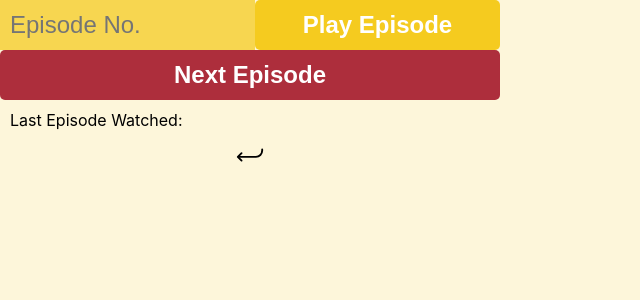
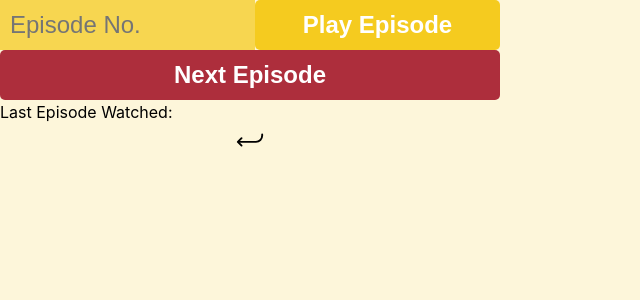
Before and after one commit to NivOzer/Anime-Binger, a React (Create React App) app: page /#/anime in a window 1280 px wide. Shown: the top 300 px of the page, without its empty margins (0-640 px from the left). Built offline with nearby package versions, Linux system fonts and the light colour scheme; a web font is replaced by a local one.

Commit message:
Styling update

```diff
--- a/src/components/Anime.tsx
+++ b/src/components/Anime.tsx
@@ -107,7 +107,11 @@ function Anime() {
         <span className="lastWatched">{episodeNumber}</span>
       </p>
       <Link to="/" style={{ color: "black" }}>
-        <IonIcon icon={returnDownBack} style={{ fontSize: "30px" }} />
+        <IonIcon
+          className="backButton"
+          icon={returnDownBack}
+          style={{ fontSize: "30px" }}
+        />
       </Link>
     </div>
   );
--- a/src/styles/AnimeStyles.css
+++ b/src/styles/AnimeStyles.css
@@ -45,6 +45,10 @@ input{
     background-color: #ad2e3c;
 }
 p{
-    padding: 2%;
+    padding-top: 2px;
+
     display: flex;
 }
+.backButton{
+    padding: 3px;
+}
```
